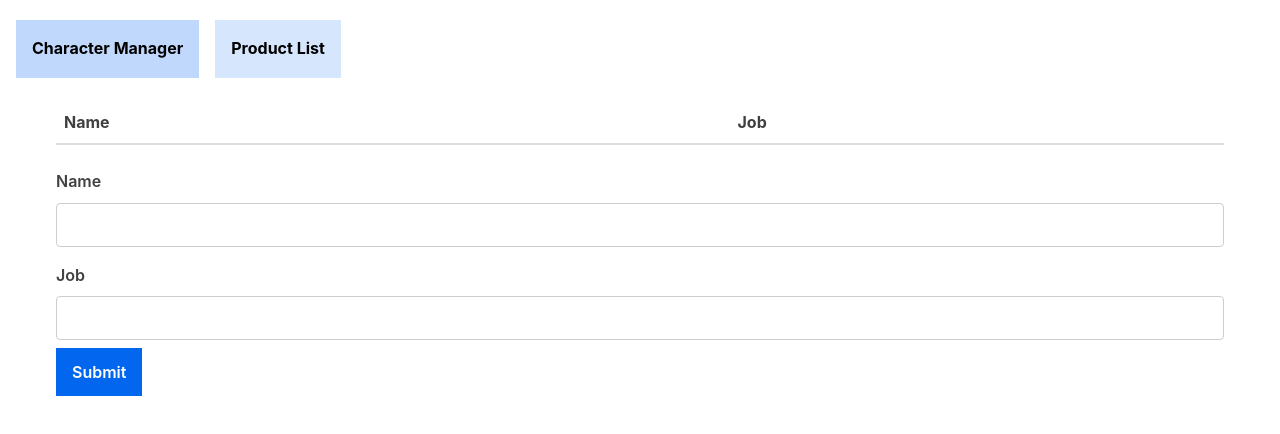
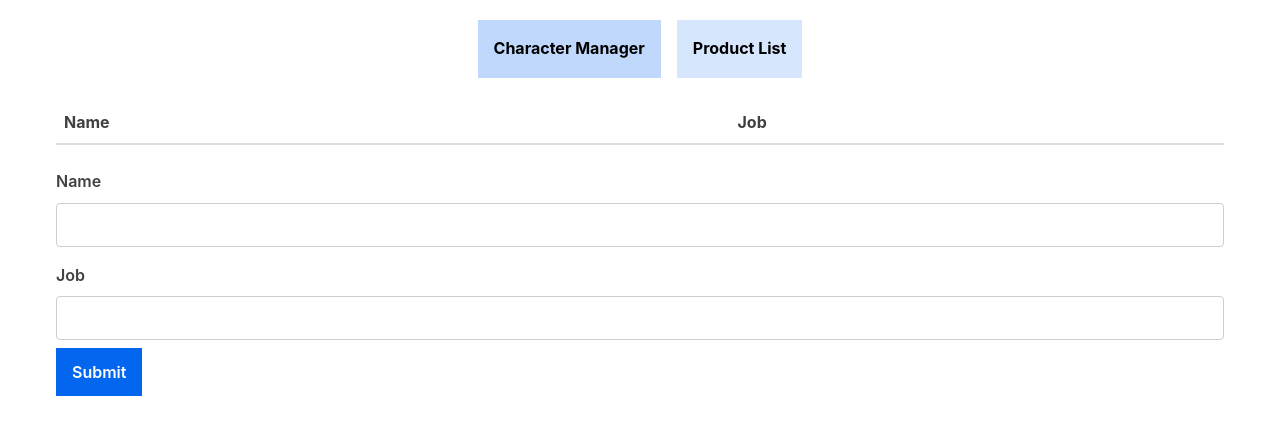
Before and after one commit to DerMeier/ReactComponentLibrary, a React app: page / in a window 1280 px wide. Built offline with nearby package versions, Linux system fonts and the light colour scheme.

Commit message:
Center Navigation Buttons

```diff
--- a/src/MeierComponentLibrary/ComponentNavigation.css
+++ b/src/MeierComponentLibrary/ComponentNavigation.css
@@ -1,5 +1,9 @@
 nav {
     font-weight: bold;
+}
+.nav {
+    display: flex;
+    justify-content: center;
 }
 
 .nav-list {
--- a/src/MeierComponentLibrary/ComponentNavigation.js
+++ b/src/MeierComponentLibrary/ComponentNavigation.js
@@ -15,7 +15,7 @@ class ComponentNavigation extends Component {
         ];
 
         return (
-            <nav>
+            <nav className="nav">
                 <ul className="nav-list">
                     {menuItems.map(item => (
                         <li
```
